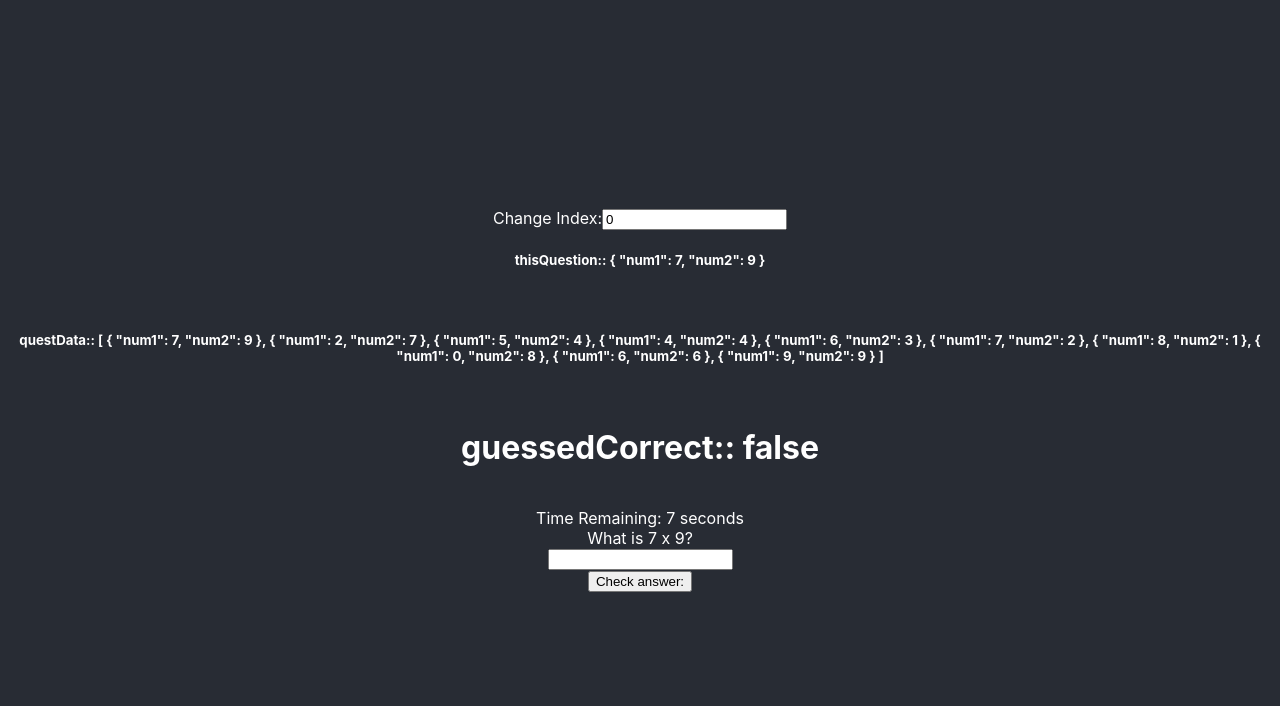
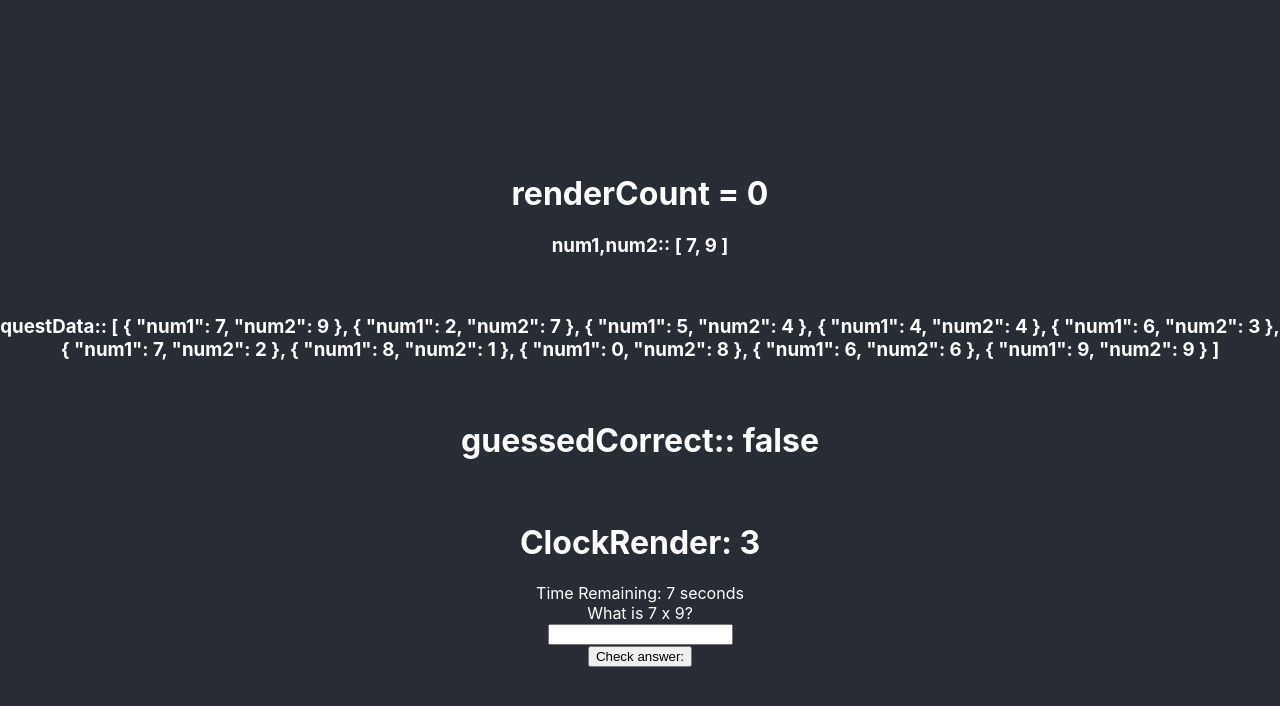
Before and after one commit to forginater/quiz-app, a React (Create React App) app: page / in a window 1280 px wide. Both pictures are taken after a click on the button "Start Quiz". Shown: the top 706 px of the page. Built offline with nearby package versions, Linux system fonts and the light colour scheme.

Commit message:
Committing code before try new solution: guessedCorrect in <BattleField> passed to <QuizQuestion> in props combined with handleGuess() didn't work
Next Implementation: guessedCorrect => guessSubmitted

```diff
--- a/src/BattleField.tsx
+++ b/src/BattleField.tsx
@@ -2,10 +2,11 @@
 
 import React from 'react';
 import './App.css';
-import {useState, useEffect} from 'react';
+import {useState, useEffect, useRef} from 'react';
 import { Quiz } from './Quiz';
 import {genRandNum} from './genRandNum';
 import {QuizQuestion} from './QuizQuestion';
+import { count } from 'console';
 
 
 /*
@@ -55,7 +56,14 @@ function getQuestData(numQuestions: number): Question[] {
 }
 
 
+/*BattleField() coordinates running multiple questions with time delays and records the results
+    - When (guessedCorrect || timerDone)
+        (1) update questData (guess & outcome)
+        (2) currentIndex++;
+    - When currentIndex is incremented =>
+        (1) resets <Timer> & (2) triggers a rerender of <QuizQuestion>
 
+*/
 export function BattleField(props: {timeLimit: number, numQuestions: number}) {
     //questData contains num1, num2, final guess & outcome for each Question
     const [questData, setQuestData] = useState<Question[]>(getQuestData(props.numQuestions));
@@ -67,28 +75,37 @@ export function BattleField(props: {timeLimit: number, numQuestions: number}) {
     //timerDone is toggled to true when $timeLimit seconds have passed
     const [timerDone, setTimerDone] = useState(false);
 
+    //const [renderCount, setRenderCount] = useState(0);
+    const renderCount = useRef(0);
+    useEffect(() => {
+        renderCount.current = renderCount.current + 1;
+    });
+
     //destructure num1 & num2 from currentQuestion
-    const {num1,num2} = questData[currentIndex]
+    const num1 = questData[currentIndex].num1;
+    const num2 = questData[currentIndex].num2;
+
     const thisQuestion = questData[currentIndex];
+
+
+    //when this condition evaluates to true: update questData & increment currentIndex
+    const reduceThatFatMothafucka = (guessedCorrect || timerDone);
+
+    //update renderCount for every render
+
 
 
     return (
         <div>
-            <label>
-                Change Index:
-                <input
-                    type="number"
-                    value={currentIndex}
-                    onChange={(e) => {setCurrentIndex(parseInt(e.target.value))}}
-                />
-            </label>
             <br />
-            <h5>thisQuestion:: {JSON.stringify(thisQuestion,null,4)}</h5>
+            <h1>renderCount = {renderCount.current}</h1>
+            <h3>num1,num2:: {JSON.stringify([num1,num2],null,4)}</h3>
             <br />
-            <h5>questData:: {JSON.stringify(questData,null,4)}</h5>
+            <h3>questData:: {JSON.stringify(questData,null,4)}</h3>
             <br />
             <h1>guessedCorrect:: {JSON.stringify(guessedCorrect,null,4)}</h1>
             <br />
+
 
             <Timer
                 timeLimit={props.timeLimit}
@@ -103,8 +120,14 @@ export function BattleField(props: {timeLimit: number, numQuestions: number}) {
     )
 }
 
+
+
 function Timer(props: {timeLimit: number, setTimerDone: (b: boolean) => void}) {
     const [timeRem, setTimeRem] = useState(props.timeLimit);
+    const renderCount = useRef(0);
+    useEffect(() => {
+        renderCount.current = renderCount.current + 1;
+    });
     useEffect(() => {
 
         setTimeout(() => {
@@ -117,6 +140,7 @@ function Timer(props: {timeLimit: number, setTimerDone: (b: boolean) => void}) {
     },[timeRem])
     return (
         <>
+                <h1>ClockRender: {renderCount.current}</h1>
                 {timeRem > 0 && <>Time Remaining: {timeRem} seconds</>}
                 {!(timeRem > 0) && <>Time ran out</>}
 
@@ -141,3 +165,19 @@ const testQuestionsInit = () => (() => {
         console.log('   => values: ',retArr);
     });
 })();
+
+
+
+/*Managed to trigger this error: Warning:
+    Cannot update a component (`BattleField`) while rendering a different component (`HandleIndex`).
+    To locate the bad setState() call inside `HandleIndex`
+//<HandleIndex setCurrentIndex={setCurrentIndex} currentIndex={currentIndex} timerDone={timerDone} guessedCorrect={guessedCorrect}/>
+function HandleIndex(props: any) {
+    if (props.guessedCorrect || props.timerDone) {
+        props.setCurrentIndex(props.currentIndex + 1);
+    }
+    return (
+        <></>
+    )
+}
+*/
```
